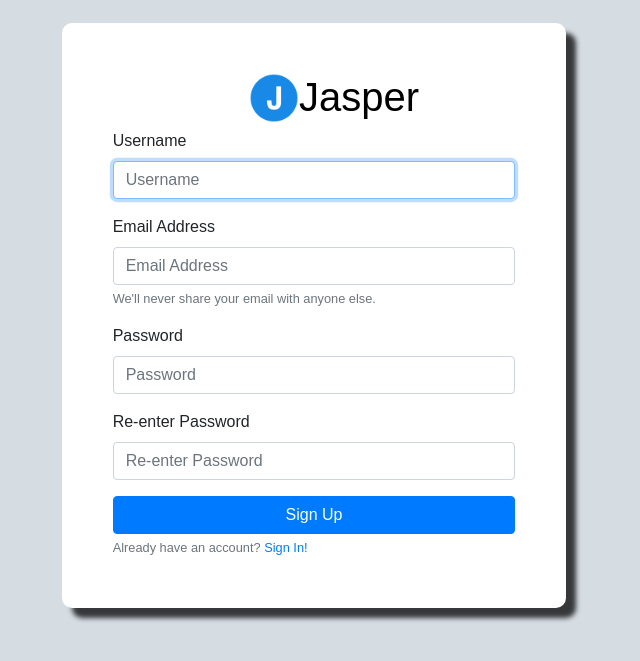
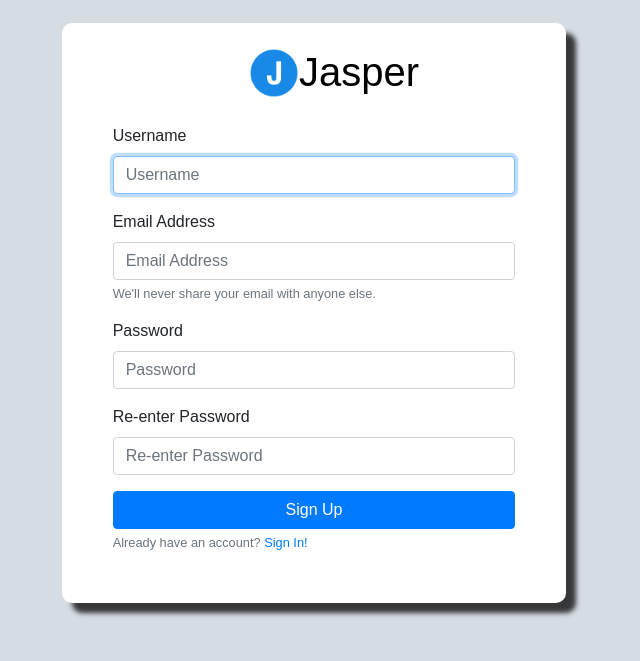
Before and after one commit to Arden-Zeng/Jasper, a Django app: page /register/ in a window 1280 px wide. Shown: the part 56-717 px from the top of the page, without its empty margins (326-966 px from the left). Run offline with Django 4.2, Linux system fonts and the light colour scheme; some libraries are stand-ins or nearby versions; some web fonts are replaced.

Commit message:
fix regis atr size

```diff
--- a/static/login_register.css
+++ b/static/login_register.css
@@ -1,7 +1,7 @@
 .signup {
     margin-top: 2.5%;
     background: #ffffff;
-    padding-top: 10%;
+    padding-top: 5%;
     padding-left: 10%;
     padding-right: 10%;
     padding-bottom: 10%;
@@ -39,6 +39,7 @@ a:hover {
 }
 
 .brand {
+    margin-bottom: 5%;
     display: flex;
     justify-content: center;
     align-items: center;
```
